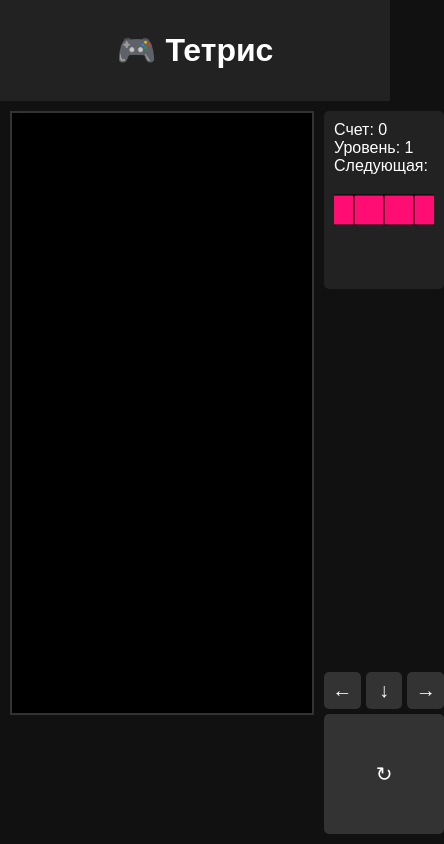
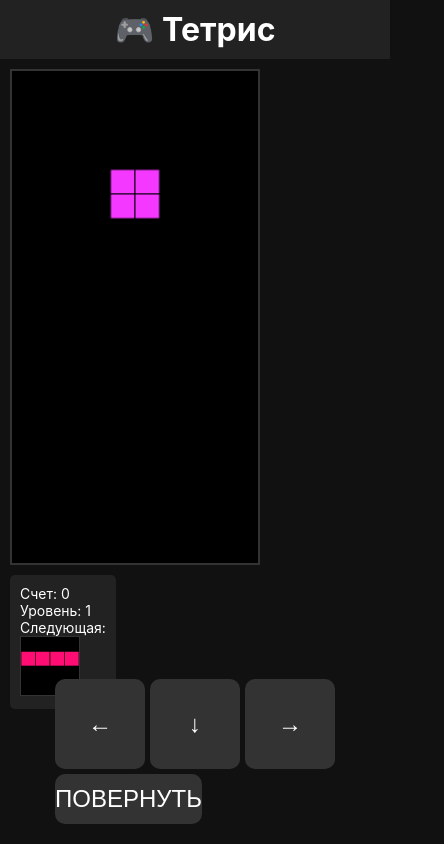
Before and after one commit to bmwadka/tetriswak, a plain HTML site: page index.html in a window 390 px wide. Shown: the whole page, 444 px wide, since content can reach past the window. Drawn offline with Linux system fonts and the light colour scheme.

Commit message:
index.html

```diff
--- a/index.html
+++ b/index.html
@@ -2,54 +2,76 @@
 <html lang="ru">
 <head>
     <meta charset="UTF-8">
-    <meta name="viewport" content="width=device-width, initial-scale=1.0">
+    <meta name="viewport" content="width=device-width, initial-scale=1.0, maximum-scale=1.0, user-scalable=no">
     <title>Telegram Tetris</title>
     <style>
-        body {
+        * {
+            box-sizing: border-box;
             margin: 0;
             padding: 0;
-            font-family: Arial, sans-serif;
+            touch-action: manipulation;
+        }
+
+        body {
+            font-family: -apple-system, BlinkMacSystemFont, 'Segoe UI', Roboto, Helvetica, Arial, sans-serif;
             background-color: #111;
             color: white;
-            touch-action: manipulation;
+            height: 100vh;
             overflow: hidden;
-            height: 100vh;
             display: flex;
             flex-direction: column;
+            padding: env(safe-area-inset-top) env(safe-area-inset-right) env(safe-area-inset-bottom) env(safe-area-inset-left);
         }
 
         .header {
             padding: 10px;
             text-align: center;
             background-color: #222;
+            position: relative;
         }
 
-        .game-container {
+        .game-area {
             display: flex;
+            flex-direction: column;
             flex: 1;
             padding: 10px;
             gap: 10px;
+            overflow: hidden;
+        }
+
+        .game-row {
+            display: flex;
+            flex: 1;
+            gap: 10px;
+            min-height: 0;
         }
 
         #tetris {
             background-color: #000;
             border: 2px solid #333;
-            flex-grow: 1;
-            max-width: 100%;
-            max-height: calc(100vh - 150px);
+            flex: 1;
+            max-height: 70vh;
         }
 
         .sidebar {
             display: flex;
             flex-direction: column;
             gap: 15px;
-            min-width: 120px;
+            width: 120px;
         }
 
         .info-panel {
             background-color: #222;
             padding: 10px;
             border-radius: 5px;
+            font-size: 14px;
+        }
+
+        #next-piece {
+            background-color: #000;
+            border: 1px solid #333;
+            width: 100%;
+            aspect-ratio: 1;
         }
 
         .controls {
@@ -57,16 +79,19 @@
             grid-template-columns: repeat(3, 1fr);
             gap: 5px;
             margin-top: auto;
+            padding: 10px;
         }
 
         .controls button {
             aspect-ratio: 1;
             border: none;
-            border-radius: 5px;
+            border-radius: 10px;
             background-color: #333;
             color: white;
-            font-size: 20px;
+            font-size: 24px;
             cursor: pointer;
+            user-select: none;
+            -webkit-tap-highlight-color: transparent;
         }
 
         .controls button:active {
@@ -75,6 +100,30 @@
 
         #rotate-btn {
             grid-column: span 3;
+            height: 50px;
+        }
+
+        @media (max-width: 768px) {
+            .game-row {
+                flex-direction: column;
+            }
+
+            .sidebar {
+                width: 100%;
+                flex-direction: row;
+                align-items: center;
+            }
+
+            #next-piece {
+                width: 60px;
+                height: 60px;
+            }
+
+            .controls {
+                width: 100%;
+                max-width: 300px;
+                margin: 0 auto;
+            }
         }
     </style>
 </head>
@@ -83,7 +132,8 @@
         <h1>🎮 Тетрис</h1>
     </div>
 
-    <div class="game-container">
+    <div class="game-area">
+        <div class="game-row">
             <canvas id="tetris"></canvas>
 
             <div class="sidebar">
@@ -91,15 +141,16 @@
                     <div>Счет: <span id="score">0</span></div>
                     <div>Уровень: <span id="level">1</span></div>
                     <div>Следующая:</div>
-                <canvas id="next-piece" width="100" height="100"></canvas>
+                    <canvas id="next-piece"></canvas>
+                </div>
+            </div>
         </div>
 
         <div class="controls">
             <button id="left-btn">←</button>
             <button id="down-btn">↓</button>
             <button id="right-btn">→</button>
-                <button id="rotate-btn">↻</button>
-            </div>
+            <button id="rotate-btn">ПОВЕРНУТЬ</button>
         </div>
     </div>
 
@@ -110,10 +161,10 @@
         const nextCanvas = document.getElementById('next-piece');
         const nextCtx = nextCanvas.getContext('2d');
 
-        // Размеры игрового поля
+        // Размеры игрового поля (10x20 блоков)
         const COLS = 10;
         const ROWS = 20;
-        const BLOCK_SIZE = 30;
+        let BLOCK_SIZE;
 
         // Цвета блоков
         const COLORS = [
@@ -175,11 +226,26 @@
 
         // Настройка размеров canvas
         function resizeCanvas() {
-            const size = Math.min(window.innerWidth - 150, window.innerHeight - 150);
+            // Рассчитываем размер блока в зависимости от экрана
+            const gameArea = document.querySelector('.game-area');
+            const maxWidth = gameArea.clientWidth - 130; // минус место для сайдбара
+            const maxHeight = window.innerHeight * 0.6; // 60% высоты экрана
+
+            // Размер блока должен быть целым числом
+            BLOCK_SIZE = Math.min(
+                Math.floor(maxWidth / COLS),
+                Math.floor(maxHeight / ROWS)
+            );
+
+            // Устанавливаем размеры canvas
             canvas.width = COLS * BLOCK_SIZE;
             canvas.height = ROWS * BLOCK_SIZE;
             canvas.style.width = COLS * BLOCK_SIZE + 'px';
             canvas.style.height = ROWS * BLOCK_SIZE + 'px';
+
+            // Размеры для превью следующей фигуры
+            nextCanvas.width = 4 * BLOCK_SIZE;
+            nextCanvas.height = 4 * BLOCK_SIZE;
         }
 
         // Создание матрицы
@@ -203,18 +269,18 @@
                     if (value !== 0) {
                         ctx.fillStyle = COLORS[value];
                         ctx.fillRect(
-                            x + offset.x,
-                            y + offset.y,
-                            1, 1
+                            (x + offset.x) * BLOCK_SIZE,
+                            (y + offset.y) * BLOCK_SIZE,
+                            BLOCK_SIZE, BLOCK_SIZE
                         );
 
                         // Границы блоков
                         ctx.strokeStyle = '#000';
-                        ctx.lineWidth = 0.05;
+                        ctx.lineWidth = 1;
                         ctx.strokeRect(
-                            x + offset.x,
-                            y + offset.y,
-                            1, 1
+                            (x + offset.x) * BLOCK_SIZE,
+                            (y + offset.y) * BLOCK_SIZE,
+                            BLOCK_SIZE, BLOCK_SIZE
                         );
                     }
                 });
@@ -227,8 +293,8 @@
 
             const matrix = player.next;
             const offset = {
-                x: (nextCanvas.width / BLOCK_SIZE - matrix[0].length) / 2,
-                y: (nextCanvas.height / BLOCK_SIZE - matrix.length) / 2
+                x: (4 - matrix[0].length) / 2,
+                y: (4 - matrix.length) / 2
             };
 
             matrix.forEach((row, y) => {
@@ -259,7 +325,26 @@
             ctx.clearRect(0, 0, canvas.width, canvas.height);
 
             // Рисование игрового поля
-            drawMatrix(arena, {x: 0, y: 0});
+            arena.forEach((row, y) => {
+                row.forEach((value, x) => {
+                    if (value !== 0) {
+                        ctx.fillStyle = COLORS[value];
+                        ctx.fillRect(
+                            x * BLOCK_SIZE,
+                            y * BLOCK_SIZE,
+                            BLOCK_SIZE, BLOCK_SIZE
+                        );
+
+                        ctx.strokeStyle = '#000';
+                        ctx.lineWidth = 1;
+                        ctx.strokeRect(
+                            x * BLOCK_SIZE,
+                            y * BLOCK_SIZE,
+                            BLOCK_SIZE, BLOCK_SIZE
+                        );
+                    }
+                });
+            });
 
             // Рисование текущей фигуры
             drawMatrix(player.matrix, player.pos);
@@ -274,7 +359,7 @@
             player.matrix = player.next;
             player.next = createPiece(Math.floor(Math.random() * 7) + 1);
             player.pos.y = 0;
-            player.pos.x = (arena[0].length / 2 | 0) - (player.matrix[0].length / 2 | 0);
+            player.pos.x = Math.floor((arena[0].length - player.matrix[0].length) / 2);
 
             drawNext();
 
@@ -286,6 +371,8 @@
                 score = 0;
                 level = 1;
                 updateScore();
+                playerReset();
+                gameOver = false;
             }
         }
 
@@ -295,8 +382,9 @@
             for (let y = 0; y < m.length; ++y) {
                 for (let x = 0; x < m[y].length; ++x) {
                     if (m[y][x] !== 0 &&
-                        (arena[y + o.y] &&
-                        arena[y + o.y][x + o.x]) !== 0) {
+                        (arena[y + o.y] === undefined ||
+                        arena[y + o.y][x + o.x] === undefined ||
+                        arena[y + o.y][x + o.x] !== 0)) {
                         return true;
                     }
                 }
@@ -388,6 +476,9 @@
                 score += lines * lines * 100 * level;
                 level = Math.floor(score / 1000) + 1;
                 updateScore();
+
+                // Ускорение игры с каждым уровнем
+                dropInterval = Math.max(100, 1000 - (level * 50));
             }
         }
 
@@ -399,10 +490,39 @@
 
         // Настройка управления
         function setupControls() {
+            // Кнопки
             document.getElementById('left-btn').addEventListener('click', () => playerMove(-1));
             document.getElementById('right-btn').addEventListener('click', () => playerMove(1));
             document.getElementById('down-btn').addEventListener('click', () => playerDrop());
             document.getElementById('rotate-btn').addEventListener('click', () => playerRotate());
+
+            // Свайпы для мобильных устройств
+            let touchStartX = 0;
+            let touchStartY = 0;
+
+            document.addEventListener('touchstart', e => {
+                touchStartX = e.touches[0].clientX;
+                touchStartY = e.touches[0].clientY;
+            }, {passive: true});
+
+            document.addEventListener('touchend', e => {
+                if (!touchStartX) return;
+
+                const touchEndX = e.changedTouches[0].clientX;
+                const touchEndY = e.changedTouches[0].clientY;
+                const diffX = touchEndX - touchStartX;
+                const diffY = touchEndY - touchStartY;
+
+                if (Math.abs(diffX) > Math.abs(diffY)) {
+                    if (diffX > 0) playerMove(1); // Свайп вправо
+                    else playerMove(-1); // Свайп влево
+                } else {
+                    if (diffY > 0) playerDrop(); // Свайп вниз
+                    else playerRotate(); // Свайп вверх
+                }
+
+                touchStartX = 0;
+            }, {passive: true});
 
             // Клавиатура
             document.addEventListener('keydown', event => {
@@ -448,21 +568,31 @@
             // Развернуть на весь экран
             tg.expand();
 
-            // Изменение темы под Telegram
+            // Адаптация под тему Telegram
             document.body.style.backgroundColor = tg.themeParams.bg_color || '#17212b';
             document.body.style.color = tg.themeParams.text_color || '#ffffff';
 
-            // Можно добавить кнопку закрытия
+            // Стилизация кнопок под тему Telegram
+            const buttons = document.querySelectorAll('.controls button');
+            buttons.forEach(button => {
+                button.style.background = tg.themeParams.button_color || '#2ea6ff';
+                button.style.color = tg.themeParams.button_text_color || '#ffffff';
+            });
+
+            // Кнопка закрытия
             const closeBtn = document.createElement('button');
-            closeBtn.textContent = 'Закрыть';
+            closeBtn.textContent = '✕';
             closeBtn.style.position = 'fixed';
-            closeBtn.style.top = '10px';
-            closeBtn.style.right = '10px';
-            closeBtn.style.padding = '5px 10px';
+            closeBtn.style.top = '15px';
+            closeBtn.style.right = '15px';
+            closeBtn.style.width = '30px';
+            closeBtn.style.height = '30px';
             closeBtn.style.background = tg.themeParams.button_color || '#2ea6ff';
             closeBtn.style.color = tg.themeParams.button_text_color || '#ffffff';
             closeBtn.style.border = 'none';
-            closeBtn.style.borderRadius = '5px';
+            closeBtn.style.borderRadius = '50%';
+            closeBtn.style.fontSize = '16px';
+            closeBtn.style.zIndex = '1000';
             closeBtn.onclick = () => tg.close();
             document.body.appendChild(closeBtn);
         }
```
Lines whose indentation alone changed are shown as unchanged.
